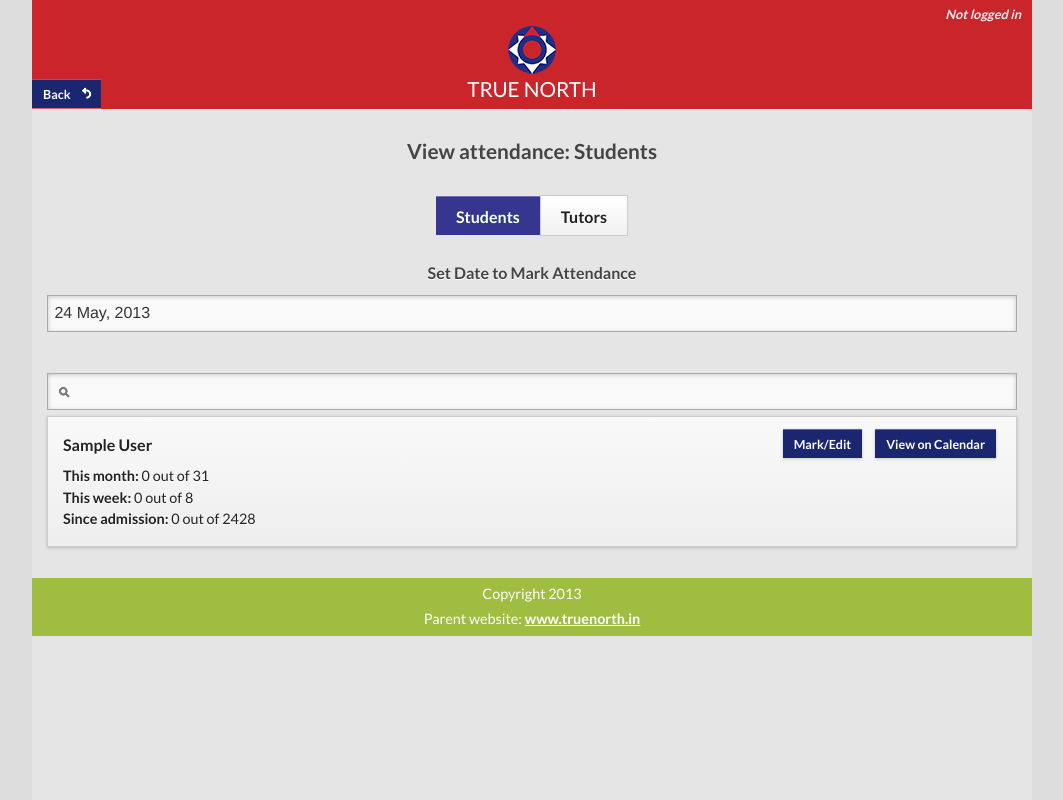
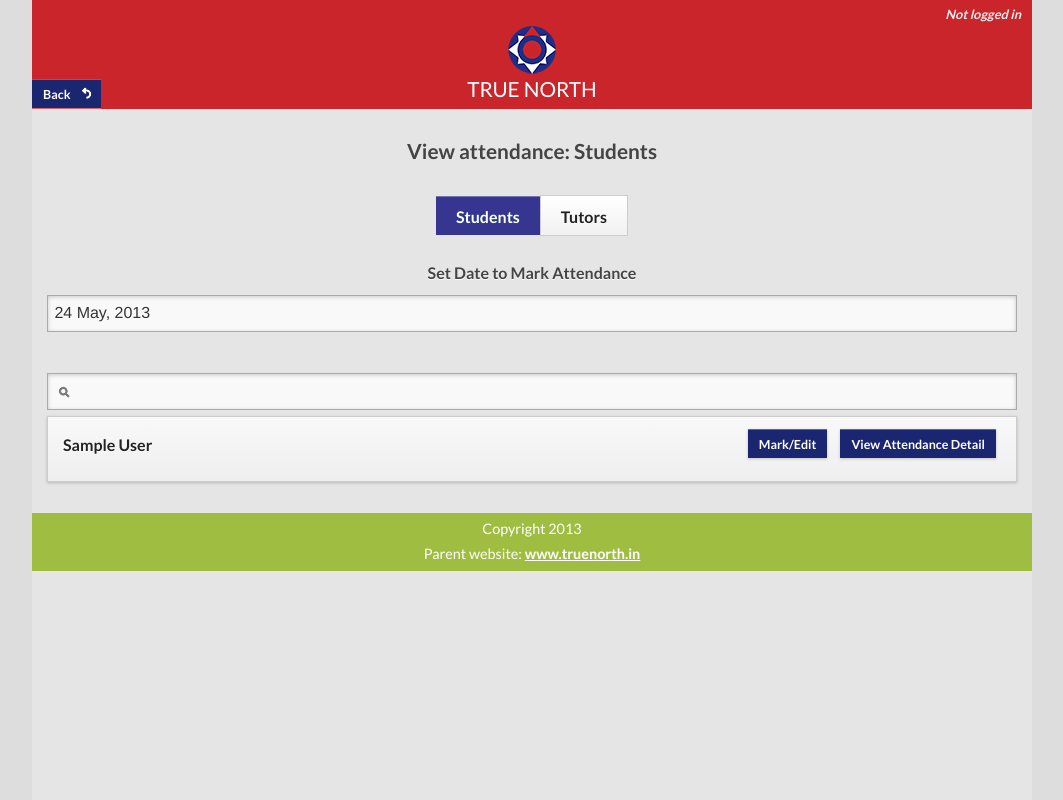
Before and after one commit to batpad/truenorth, a Django app: page /view_attendance/ in a window 1280 px wide. Shown: the whole page, without its empty margins (108-1171 px from the left). Run offline with Django 3.2, Linux system fonts and the light colour scheme; tables that the repository leaves empty hold one stand-in row (values such as "Sample post"); some libraries are stand-ins or nearby versions.

Commit message:
Attendance details separated

```diff
--- a/sat/truenorth/views.py
+++ b/sat/truenorth/views.py
@@ -19,6 +19,11 @@ def students(request):
 def attendance(request,iden):
     student = Student.objects.get(id=iden)
     return render_to_response('attendance_students.html',{'student':student},context_instance=RequestContext(request))
+
+def attendance_detail_ajax(request,iden):
+    attendee = MyUser.objects.get(id=iden)
+    return render_to_response('attendance_detail_ajax.html',{'attendee':attendee},context_instance=RequestContext(request))
+
 
 
 def viewstafflist(request):
--- a/sat/urls.py
+++ b/sat/urls.py
@@ -41,6 +41,7 @@ urlpatterns += patterns('sat.truenorth.views',
      url(r'^view_attendance/$', 'view_attendance'),
      url(r'^view_attendance_tutor/$', 'view_attendance_tutor'),
      url(r'^attendance/(?P<iden>\d+)/$', 'attendance'),
+     url(r'^attendance_detail_ajax/(?P<iden>\d+)/$', 'attendance_detail_ajax'),
 
 
 )
--- a/static/js/main.js
+++ b/static/js/main.js
@@ -141,6 +141,28 @@
 	    }
 	    location.href = url;
 	});
+
+	$('.viewAttendanceBtn').click(function(e) {
+		e.preventDefault();
+		var $this = $(this);
+		//$this.hide();
+
+
+		var $li = $this.closest('li');
+		if (!$li.find('.attendance_detail').is(":visible")) {
+			var id = $li.attr("data-id");
+			$this.find('.ui-btn-text').text("Loading...");
+			var url = "/attendance_detail_ajax/" + id + "/";
+			$.get(url, {}, function(html) {
+				$li.find('.attendance_detail').html(html).show();
+				$this.find('.ui-btn-text').text("Hide Attendance Detail");
+			});
+		} else {
+			$li.find('.attendance_detail').hide();
+			$this.find('.ui-btn-text').text("View Attendance Detail");
+
+		}
+	});
 /*
     $('#attendanceform').submit(function (event) {
      event.preventDefault();
--- /dev/null
+++ b/templates/attendance_detail_ajax.html
@@ -0,0 +1,3 @@
+            <p><strong>This month:</strong> {{ attendee.get_attendance_for_this_month.attendance }} out of {{ attendee.get_attendance_for_this_month.total_days }}</p>
+                    <p><strong>This week:</strong> {{ attendee.get_attendance_for_this_week.attendance }} out of {{ attendee.get_attendance_for_this_week.total_days }}</p>
+                    <p><strong>Since admission:</strong> {{ attendee.get_attendance_from_admission.attendance }} out of {{ attendee.get_attendance_from_admission.total_days }}</p>
--- a/templates/attendance_tutors.html
+++ b/templates/attendance_tutors.html
@@ -22,12 +22,14 @@
                 <div class="floatLeft">
 
                     <h2>{{ tutor.tutor.first_name  }} {{ tutor.tutor.last_name  }}<span class="{% if tutor.checkin %} presentIconGreen {% else %} none {% endif %} presentIcon">t</span></h2>
+		    <div class = "attendance_detail" style="display:none;">
+		    </div>
 
                 </div>
 
                 <div class="floatRight">
                     <a href="#" class="markAttendanceBtn" data-rel="popup" data-role="button" data-inline="true" data-mini="true" data-theme="e" data-position-to="window" data-transition="pop">Mark/Edit</a>
-                    <a href="#studentAttCal" data-rel="popup" data-role="button" data-inline="true" data-mini="true" data-theme="e" data-position-to="window" data-transition="pop">View on Calendar</a>
+                   <a href="#" class="viewAttendanceBtn" data-rel="popup" data-role="button" data-inline="true" data-mini="true" data-theme="e" data-position-to="window" data-transition="pop">View Attendance Detail</a>
                 </div>
                 <div class="clear"></div>
             </li>
--- a/templates/view_attendance.html
+++ b/templates/view_attendance.html
@@ -16,20 +16,20 @@
 
         <br><br>
 
-        <ul data-role="listview" data-split-icon="gear" data-split-theme="d" data-inset="true" data-filter="true" data-filter-placeholder="Type Sanjukta, Nirmala or Godfrey here" class="dateAttendanceUl listWhiteGradient">
+        <ul data-role="listview" data-split-icon="gear" data-split-theme="d" data-inset="true" data-filter="true" data-filter-placeholder="Type student name here" class="dateAttendanceUl listWhiteGradient">
 	  {% for student in students %}
 	  <li data-icon="false" data-id="{{ student.student.user.id }}">
                 <div class="floatLeft">
                     <h2>{{ student.student.first_name  }} {{ student.student.last_name  }}<span class="{% if student.checkin %} presentIconGreen {% else %} none {% endif %} presentIcon">t</span></h2>
                     <!-- <p><strong>Attended 10 days over the last 3 months.</strong></p> -->
-                    <p><strong>This month:</strong> {{ student.student.user.get_attendance_for_this_month.attendance }} out of {{ student.student.user.get_attendance_for_this_month.total_days }}</p>
-                    <p><strong>This week:</strong> {{ student.student.user.get_attendance_for_this_week.attendance }} out of {{ student.student.user.get_attendance_for_this_week.total_days }}</p>
-                    <p><strong>Since admission:</strong> {{ student.student.user.get_attendance_from_admission.attendance }} out of {{ student.student.user.get_attendance_from_admission.total_days }}</p>
+
+		    <div class = "attendance_detail" style="display:none;">
+		    </div>
                 </div>
 
                 <div class="floatRight">
                     <a href="#" class="markAttendanceBtn" data-rel="popup" data-role="button" data-inline="true" data-mini="true" data-theme="e" data-position-to="window" data-transition="pop">Mark/Edit</a>
-                    <a href="#studentAttCal" data-rel="popup" data-role="button" data-inline="true" data-mini="true" data-theme="e" data-position-to="window" data-transition="pop">View on Calendar</a>
+                    <a href="#" class="viewAttendanceBtn" data-rel="popup" data-role="button" data-inline="true" data-mini="true" data-theme="e" data-position-to="window" data-transition="pop">View Attendance Detail</a>
                 </div>
                 <div class="clear"></div>
             </li>
```
